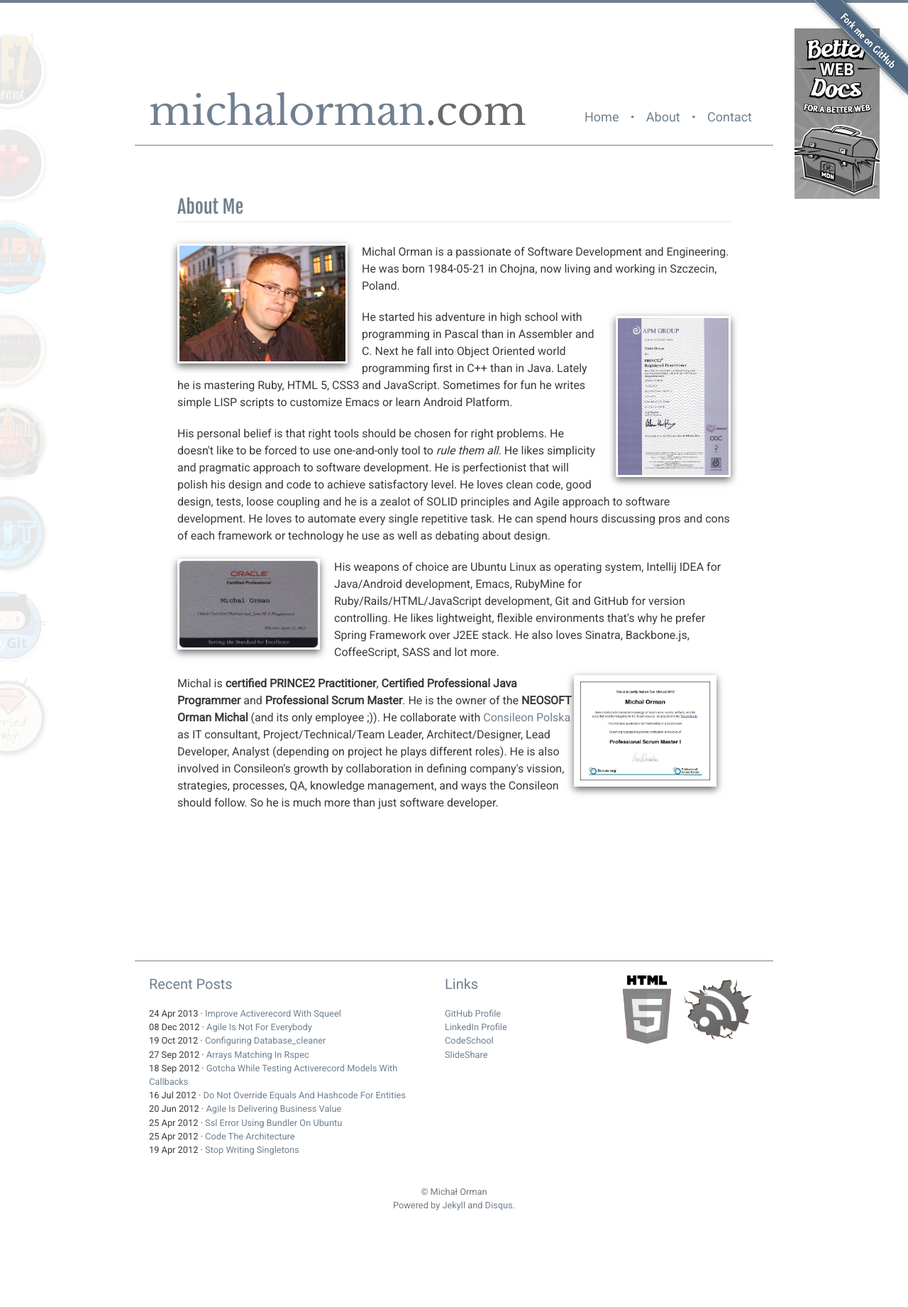
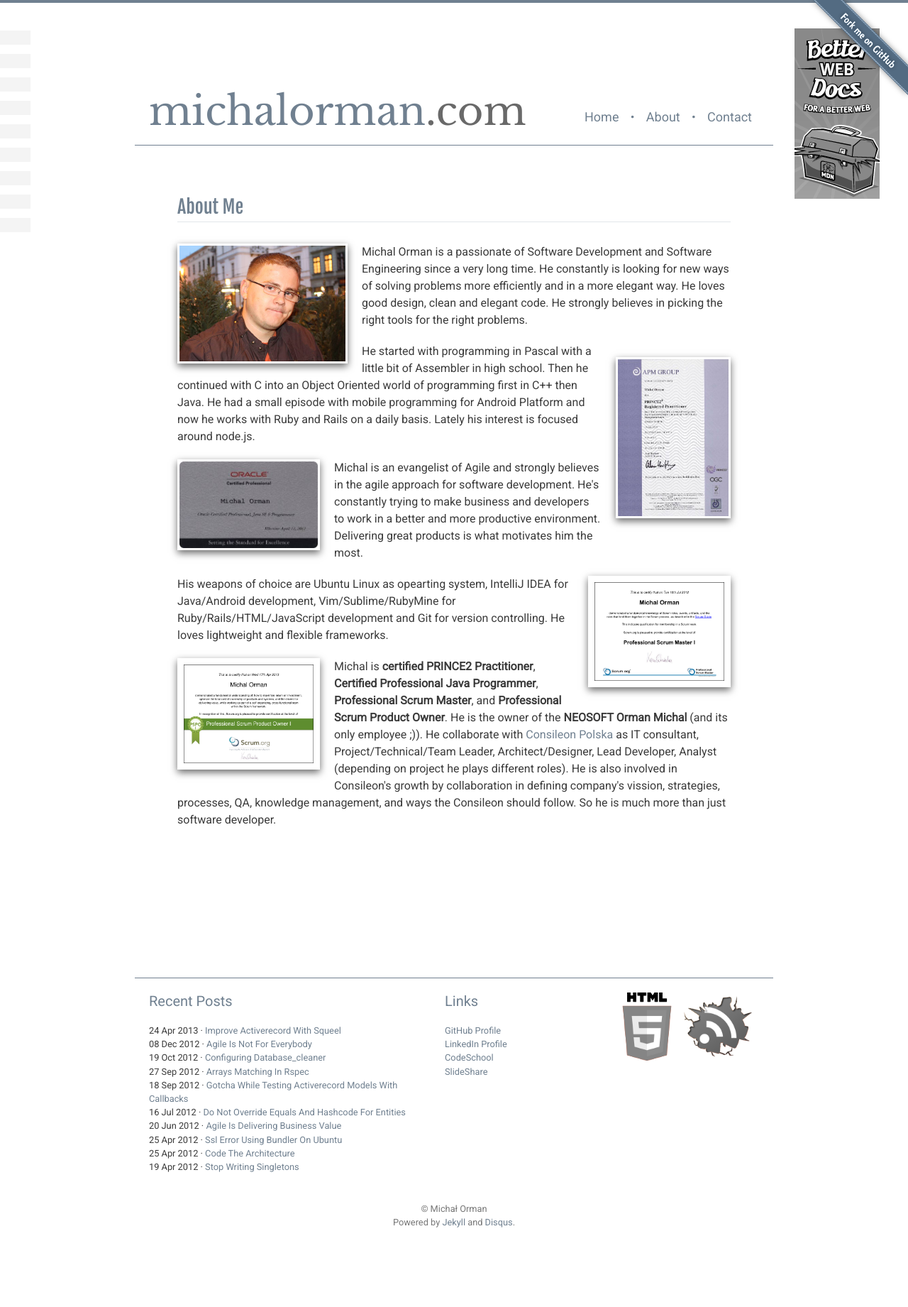
Before and after one commit to michalorman/michalorman.github.com, a Jekyll site: the page built from about/index.html, in a window 1280 px wide. Shown: the whole page at 71% size. Built offline with Jekyll 4.4.1, drawn with Linux system fonts in a browser that asks for light colours; Markdown is read by kramdown in place of the engine named in the settings; comment, search, counter and statistics services are not loaded; before the commit the page ends 1817 px from its top, so only the background shows below that; grey boxes are pictures that could not be loaded.

Commit message:
Refactor /about.
Remove badges assets instead use URL's to codeschool. Add PSPO cert.
Update about content.

```diff
--- a/about/index.html
+++ b/about/index.html
@@ -7,50 +7,45 @@
 
 <p>
   Michal Orman is a passionate of Software Development and
-  Engineering. He was born 1984-05-21 in Chojna, now living and
-  working in Szczecin, Poland.
+  Software Engineering since a very long time. He constantly is looking
+  for new ways of solving problems more efficiently and in a more elegant way. He loves
+  good design, clean and elegant code. He strongly believes in picking the right tools
+  for the right problems.
 </p>
 
 <img id="prince2-cert" src="/assets/images/prince2-cert.jpg" alt="PRINCE2 Professional Certificate">
 
 <p>
-  He started his adventure in high school with programming in Pascal than in
-  Assembler and C. Next he fall into Object Oriented world programming
-  first in C++ than in Java. Lately he is mastering Ruby, HTML 5, CSS3
-  and JavaScript. Sometimes for fun he writes simple LISP scripts to
-  customize Emacs or learn Android Platform.
-</p>
-
-<p>
-  His personal belief is that right tools should be chosen for right
-  problems. He doesn't like to be forced to use one-and-only tool to
-  <q>rule them all</q>. He likes simplicity and pragmatic approach to
-  software development. He is perfectionist that will polish his
-  design and code to achieve satisfactory level. He loves clean code,
-  good design, tests, loose coupling and he is a zealot of SOLID
-  principles and Agile approach to software development. He loves to
-  automate every single repetitive task. He can spend hours discussing
-  pros and cons of each framework or technology he use as well as
-  debating about design.
+  He started with programming in Pascal with a little bit of Assembler in high school.
+  Then he continued with C into an Object Oriented world of programming first in C++ then
+  Java. He had a small episode with mobile programming for Android Platform and now he
+  works with Ruby and Rails on a daily basis. Lately his interest is focused around
+  node.js.
 </p>
 
 <img id="ocpjp-cert" src="/assets/images/ocpjp-cert.jpg" alt="Oracle Certified Professional Java Programmer">
 
 <p>
-  His weapons of choice are Ubuntu Linux as operating system, Intellij
-  IDEA for Java/Android development, Emacs, RubyMine for
-  Ruby/Rails/HTML/JavaScript development, Git and GitHub for version
-  controlling. He likes lightweight,
-  flexible environments that's why he prefer Spring Framework over
-  J2EE stack. He also loves Sinatra, Backbone.js, CoffeeScript, SASS
-  and lot more.
+  Michal is an evangelist of Agile and strongly believes in the agile approach for
+  software development. He's constantly trying to make business and developers to work
+  in a better and more productive environment. Delivering great products is what
+  motivates him the most.
 </p>
 
-<img id="psm1-cert" src="/assets/images/psm1-cert.jpg" alt="Professional Scrum Master 1 Certificate" />
+<img id="psm-i-cert" src="/assets/images/psm-i-cert.png" alt="Professional Scrum Master I Certificate" />
+
+<p>
+  His weapons of choice are Ubuntu Linux as opearting system, IntelliJ IDEA for Java/Android development,
+  Vim/Sublime/RubyMine for Ruby/Rails/HTML/JavaScript development and Git for version controlling.
+  He loves lightweight and flexible frameworks.
+</p>
+
+<img id="pspo-i-cert" src="/assets/images/pspo-i-cert.png" alt="Professional Scrum Product Owner I Certificate" />
 
 <p>
   Michal is <strong>certified PRINCE2 Practitioner</strong>,
-  <strong>Certified Professional Java Programmer</strong> and <strong>Professional Scrum Master</strong>.
+  <strong>Certified Professional Java Programmer</strong>, <strong>Professional Scrum Master</strong>,
+  and <strong>Professional Scrum Product Owner</strong>.
   He is the owner of the <strong>NEOSOFT Orman Michal</strong> (and its only
   employee ;)). He collaborate
   with <a href="http://consileon.pl/en/">Consileon Polska</a> as IT
@@ -64,43 +59,48 @@
 
 <ul id="badges">
   <li id="rails-for-zombies-2">
+    <a href="http://www.codeschool.com/users/15605/badges/252" title="Completed Git Real 2">
+      <img src="https://d1ffx7ull4987f.cloudfront.net/images/achievements/large_badge/125/completed-git-real-0dff71f415f4d97b6bff12c93c42d3e3.png" alt="Completed Rails for Zombies 2" />
+    </a>
+  </li>
+  <li id="rails-for-zombies-2">
     <a href="http://www.codeschool.com/users/15605/badges/25" title="Completed Rails for Zombies 2">
-      <img src="/assets/images/badges/rails-for-zombies-2.png" alt="Completed Rails for Zombies 2" />
+      <img src="https://d1ffx7ull4987f.cloudfront.net/images/achievements/large_badge/25/completed-rails-for-zombies-2-c18829cd7d91e6f5342e31323907e3c4.png" alt="Completed Rails for Zombies 2" />
     </a>
   </li>
   <li id="rails-best-practices">
     <a href="http://www.codeschool.com/users/15605/badges/2" title="Completed Rails Best Practices">
-      <img src="/assets/images/badges/rails-best-practices.png" alt="Completed Rails Best Practices" />
+      <img src="https://d1ffx7ull4987f.cloudfront.net/images/achievements/large_badge/2/completed-rails-best-practices-b9e75f3638fce8cca1eec6b6c221d2f5.png" alt="Completed Rails Best Practices" />
     </a>
   </li>
   <li id="ruby-bits">
     <a href="http://www.codeschool.com/users/15605/badges/139" title="Completed Ruby Bits">
-      <img src="/assets/images/badges/ruby-bits.png" alt="Completed Ruby Bits" />
+      <img src="https://d1ffx7ull4987f.cloudfront.net/images/achievements/large_badge/139/completed-ruby-bits-925de89ab10eeeb27330ae7683c0aec0.png" alt="Completed Ruby Bits" />
     </a>
   </li>
   <li id="anatomy-of-backbone-js">
     <a href="http://www.codeschool.com/users/15605/badges/94" title="Completed Anatomy of Backbone.js">
-      <img src="/assets/images/badges/anatomy-of-backbone-js.png" alt="Completed Anatomy of Backbone.js" />
+      <img src="https://d1ffx7ull4987f.cloudfront.net/images/achievements/large_badge/94/completed-anatomy-of-backbone-js-9856061c43aad32b00081bcc3bad4c19.png" alt="Completed Anatomy of Backbone.js" />
     </a>
   </li>
   <li id="testing-with-rspec">
     <a href="http://www.codeschool.com/users/15605/badges/115" title="Completed Testing with RSpec">
-      <img src="/assets/images/badges/testing-with-rspec.png" alt="Completed Testing with RSpect" />
+      <img src="https://d1ffx7ull4987f.cloudfront.net/images/achievements/large_badge/115/completed-testing-with-rspec-28aac9e9dc98d373f4bce659214c5b3a.png" alt="Completed Testing with RSpect" />
     </a>
   </li>
   <li id="git-real">
     <a href="http://www.codeschool.com/users/15605/badges/125" title="Completed Git Real">
-      <img src="/assets/images/badges/git-real.png" alt="Completed Git Real" />
+      <img src="https://d1ffx7ull4987f.cloudfront.net/images/achievements/large_badge/125/completed-git-real-0dff71f415f4d97b6bff12c93c42d3e3.png" alt="Completed Git Real" />
     </a>
   </li>
   <li id="try-git">
     <a href="http://www.codeschool.com/users/15605/badges/121" title="Completed Try Git">
-      <img src="/assets/images/badges/try-git.png"  alt="Completed Try Git" />
+      <img src="https://d1ffx7ull4987f.cloudfront.net/images/achievements/large_badge/121/completed-try-git-1d5111823aae2bb9d14fbcb663998353.png"  alt="Completed Try Git" />
     </a>
   </li>
   <li id="try-ruby">
     <a href="http://www.codeschool.com/users/15605/badges/24" title="Completed Try Ruby">
-      <img src="/assets/images/badges/try-ruby.png" alt="Completed Try Ruby" />
+      <img src="https://d1ffx7ull4987f.cloudfront.net/images/achievements/large_badge/24/completed-try-ruby-52a63049e195208e72e9343cc6361ea4.png" alt="Completed Try Ruby" />
     </a>
   </li>
 </ul>
--- a/assets/css/style.css
+++ b/assets/css/style.css
@@ -384,7 +384,7 @@
   float: right;
   width: 20%;
   height: 20%;
-  margin: 10px 0 10px 20px;
+  margin: 20px 0 20px 20px;
 }
 
 #about #prince2-cert:hover {
@@ -399,7 +399,7 @@
   float: left;
   width: 25%;
   height: 25%;
-  margin: 0 20px 10px 0;
+  margin: 0 20px 20px 0;
 }
 
 #about #ocpjp-cert:hover {
@@ -410,14 +410,22 @@
   -ms-transform: scale(2);
 }
 
-#about #psm1-cert {
-  float: right;
+#about #psm-i-cert, #about #pspo-i-cert {
   width: 25%;
   height: 25%;
-  margin: 0 20px 10px 0;
 }
 
-#about #psm1-cert:hover {
+#about #psm-i-cert {
+  float: right;
+  margin: 0 0 20px 20px;
+}
+
+#about #pspo-i-cert {
+  float: left;
+  margin: 0 20px 20px 0;
+}
+
+#about #psm-i-cert:hover, #about #pspo-i-cert:hover {
   transform: scale(2);
   -moz-transform: scale(2);
   -webkit-transform: scale(2);
```
Also changed, not shown: assets/images/badges/anatomy-of-backbone-js.png (deleted), assets/images/badges/git-real.png (deleted), assets/images/badges/rails-best-practices.png (deleted), assets/images/badges/rails-for-zombies-2.png (deleted), assets/images/badges/ruby-bits.png (deleted), assets/images/badges/testing-with-rspec.png (deleted), assets/images/badges/try-git.png (deleted), assets/images/badges/try-ruby.png (deleted), assets/images/psm-i-cert.png (added), assets/images/psm1-cert.jpg (deleted), assets/images/pspo-i-cert.png (added).
